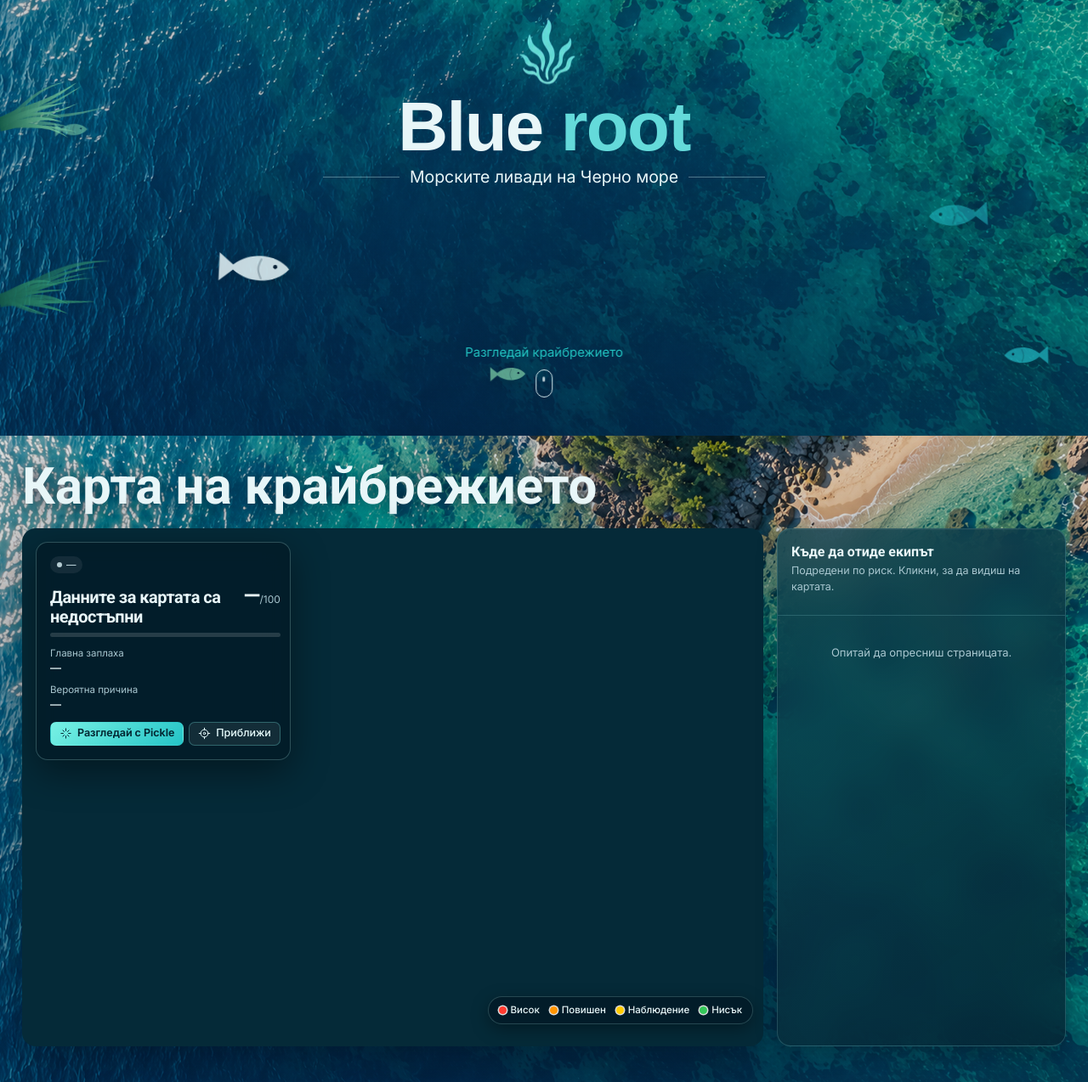
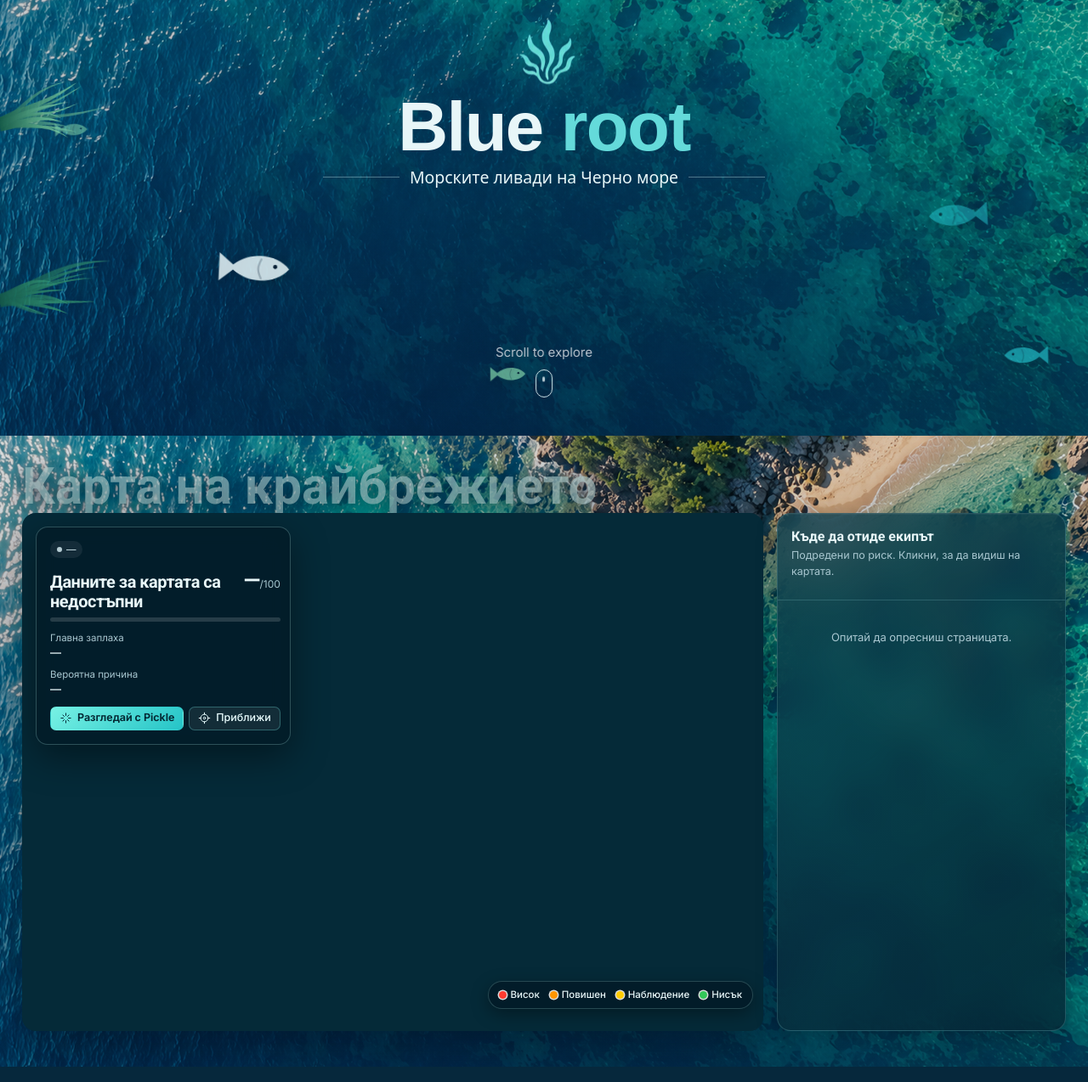
Before and after one commit to BelisAliosmanova/SeaGuard, a Spring app: template src/main/resources/templates/index.html in a window 1280 px wide. Shown: the part 287-1561 px from the top of the page at 85% size. Run offline with Thymeleaf, Linux system fonts and the light colour scheme; the template is opened without the code that fills it, so the values that code supplies are empty; some web fonts are replaced.

Commit message:
Updating frontend

```diff
--- a/Testing frontend/css/style.css
+++ b/Testing frontend/css/style.css
@@ -9,7 +9,7 @@
   --line: rgba(232, 246, 248, .35);
   --display: 'Braah One', sans-serif;
   --body: 'Braah One', sans-serif;
-  --root: #64DADA;
+  --root: #ffffff;
   --displayMini: 'Anonymous Pro';
   --textche: 'Roboto';
   --side: 13rem;
--- a/src/main/resources/static/css/dashboard.css
+++ b/src/main/resources/static/css/dashboard.css
@@ -1,9 +1,3 @@
-/* Coast overview. Shared tokens, map and components are in app.css. */
-.overview-page {
-    display: grid;
-    gap: 18px;
-}
-
 /* Header with a live pulse of the coast */
 .ov-head {
     display: flex;
--- a/src/main/resources/static/css/ecologist.css
+++ b/src/main/resources/static/css/ecologist.css
@@ -1,6 +1,3 @@
-/* SeaGuard · AI Ecologist
-   Ocean-glass visual refresh. Keeps the existing HTML hooks and JS contracts. */
-
 :root {
     --eco-ink: #eaf8fb;
     --eco-muted: #a9c7d0;
--- a/src/main/resources/static/css/portal.css
+++ b/src/main/resources/static/css/portal.css
@@ -8,7 +8,7 @@
   --portal-display: 'Braah One', sans-serif;
   --body: Inter, 'Segoe UI', sans-serif;
   --root: #64DADA;
-  --displayMini: var(--body);
+  --displayMini: 'Noto Sans', sans-serif;
   color-scheme: dark;
   --z: .75; /* page scale: 1 = 100%, .75 = 75% */
 }
@@ -22,6 +22,7 @@ html {
   font-size: calc(var(--z) * 100%);
   scroll-behavior: smooth
 }
+
 
 body.portal-page {
   font-family: var(--body);
@@ -204,7 +205,12 @@ body.portal-page {
   font-size: 1.25rem;
   opacity: .9;
   z-index: 5;
-  transition: opacity .3s
+  transition: opacity .3s;
+  color: #cfd4dc
+}
+
+.scroll-cue:hover {
+  text-decoration: none;
 }
 
 .scroll-cue i {
@@ -384,14 +390,16 @@ body.portal-page {
   font-size: clamp(2.6rem, 4.7vw, 6.25rem);
   line-height: 1.05;
   text-shadow: 0 2px 22px #04182bd9;
+  color: rgb(172 202 202 / 0.6)
 }
+
 
 @media (max-width: 760px) {
   body.portal-page { background-attachment: scroll; }
   .hero { min-height: calc(100svh - 54px); padding: 4rem 1.25rem 8rem; }
   .monitor { font-size: clamp(1.1rem, 4vw, 1.625rem); }
   .ask { padding: 0 1rem; }
-  .scroll-cue { bottom: 2rem; }
+  .scroll-cue { bottom: 2rem; color: #cfd4dc; }
   .portal-coast { scroll-margin-top: 60px; }
 }
 
--- a/src/main/resources/templates/index.html
+++ b/src/main/resources/templates/index.html
@@ -50,7 +50,7 @@
                 <a class="portal-link" id="answer-site" th:href="@{/ecologist}">Отвори участъка <span aria-hidden="true">→</span></a>
             </div>
         </div>
-        <a class="scroll-cue" href="#coast"><span>Разгледай крайбрежието</span><i aria-hidden="true"></i></a>
+        <a class="scroll-cue" href="#coast"><span>Scroll to explore</span><i aria-hidden="true"></i></a>
     </section>
 
     <section class="workspace overview-page portal-coast" id="coast" aria-labelledby="map-title">
```
Also changed, not shown: START-HERE-H2.md (+1 -1 lines), src/main/resources/static/img/bg1.jpg (added), src/main/resources/static/img/bg2.jpg (added), src/main/resources/static/img/brand.png (added), 2 other files.
